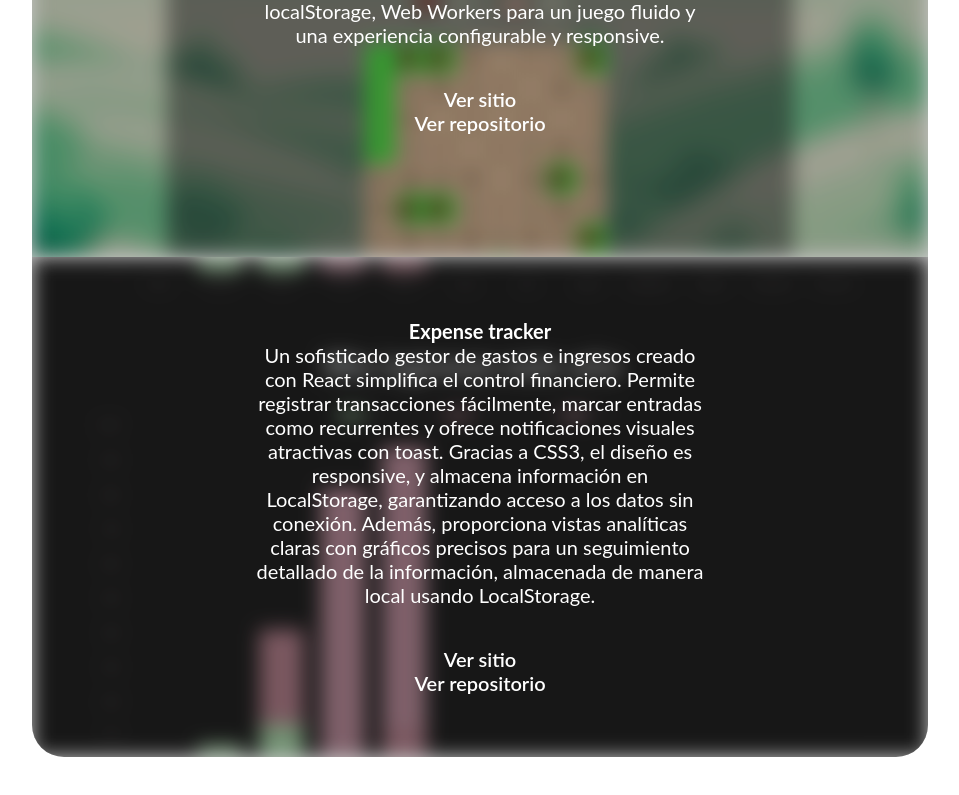
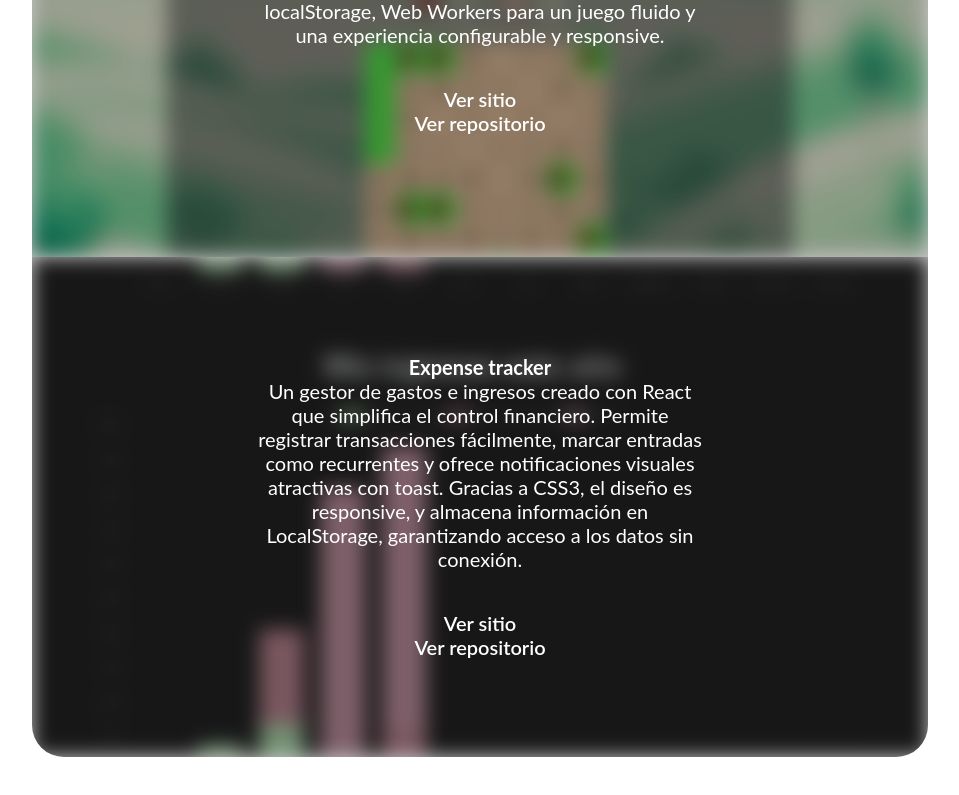
Before and after one commit to Ethan04Munoz/Portafolio, a React (Vite) app in the folder portafolio/: page /#/ in a window 1280 px wide. Shown: the part 459-1254 px from the top of the page, without its empty margins (160-1119 px from the left). Built offline with nearby package versions, Linux system fonts and the light colour scheme.

Commit message:
Acortar descripcion expense tracker

```diff
--- a/portafolio/src/paginas/Main.jsx
+++ b/portafolio/src/paginas/Main.jsx
@@ -38,11 +38,10 @@ function Main() {
                 >
                     <ContenidoParallax
                         titulo="Expense tracker"
-                        texto={`Un sofisticado gestor de gastos e ingresos creado con React simplifica el control financiero.
+                        texto={`Un gestor de gastos e ingresos creado con React que simplifica el control financiero.
                             Permite registrar transacciones fácilmente, marcar entradas como recurrentes y ofrece notificaciones visuales atractivas con toast.
                             Gracias a CSS3, el diseño es responsive, y almacena información en LocalStorage, garantizando acceso a los datos sin conexión.
-                            Además, proporciona vistas analíticas claras con gráficos precisos para un seguimiento detallado de la información, almacenada
-                            de manera local usando LocalStorage.`}
+                            `}
                         enlaceRepositorio="https://github.com/Ethan04Munoz/ExpenseTracker"
                         enlaceSitio="https://ethan04munoz.github.io/ExpenseTracker/"
                     />
```
